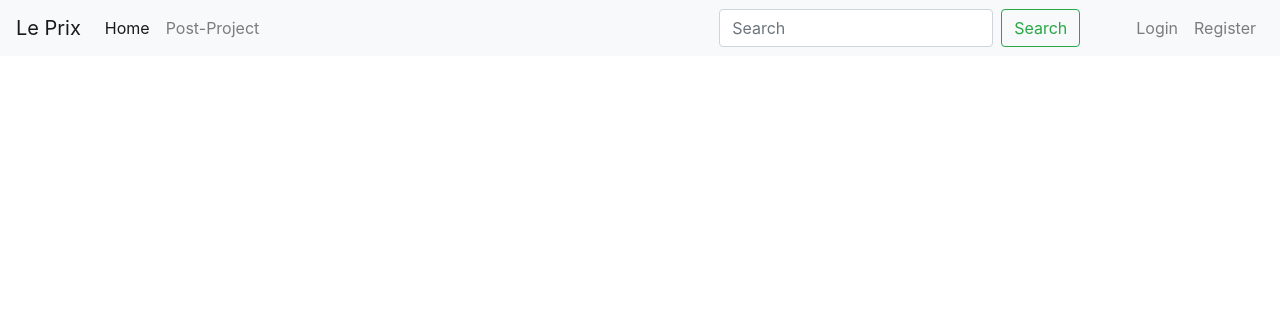
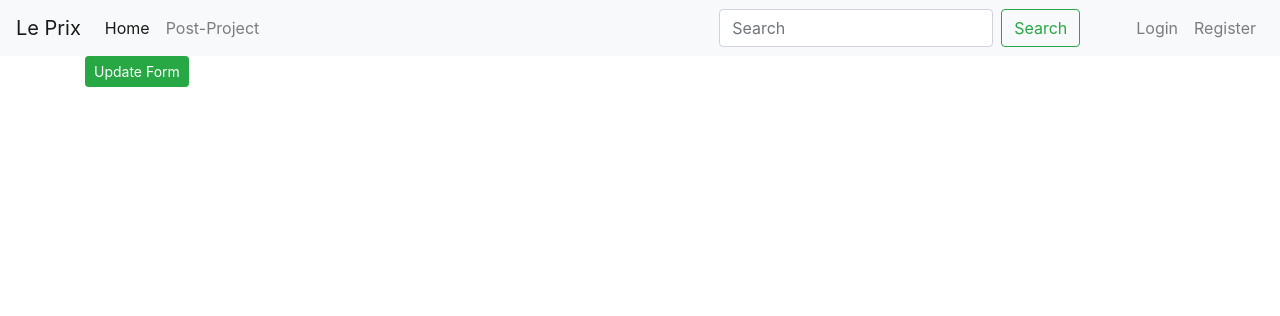
Before and after one commit to ndonyemark/le_prix, a Django app: page /users/profile/ in a window 1280 px wide. Shown: the top 316 px of the page. Run offline with Django 3.2, Linux system fonts and the light colour scheme; some libraries are stand-ins or nearby versions.

Commit message:
update the profile

```diff
--- a/users/templates/users/profile.html
+++ b/users/templates/users/profile.html
@@ -5,7 +5,7 @@
 
         <div class="row">
             <div class="col">
-
+            <a href="{% url 'profile_update' %}" class="btn btn-success btn-sm">Update Form</a>
             </div>
         </div>
 
```
Also changed, not shown: media/profile_pics/127103_Cgw973m.jpg (added), media/profile_pics/127103_vkWUOz7.jpg (added).
